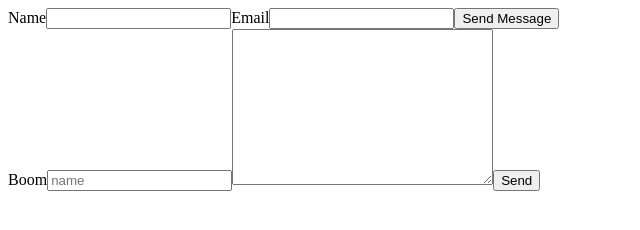
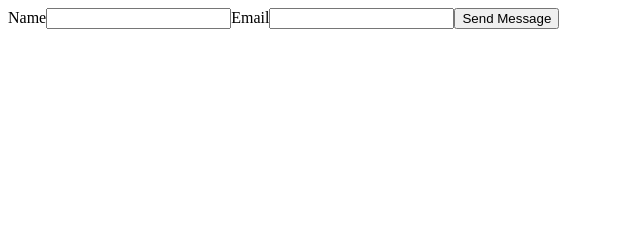
Before and after one commit to dr-data/gatsby-radness, a Gatsby site: page /contact/contact-form in a window 1280 px wide. Shown: the whole page, without its empty margins (0-640 px from the left). Built offline with nearby package versions, Linux system fonts and the light colour scheme; Gatsby itself is replaced by a stand-in of ours.

Commit message:
got the form working

```diff
--- a/src/pages/contact/contact-form.tsx
+++ b/src/pages/contact/contact-form.tsx
@@ -4,22 +4,15 @@ const ContactForm = () => (
   <>
     <form name="contact" method="POST" data-netlify="true">
       <label htmlFor="fname">Name</label>
-    <input type="text" id="fname" name="name" required />
+      <input type="text" id="fname" name="name" required/>
       <label htmlFor="email">Email</label>
-    <input type="email" id="email" name="email" required />
+      <input type="email" id="email" name="email" required/>
       <button type="submit">
         <span>Send Message</span>
       </button>
-    <input type="hidden" name="form-name" value="contact" />
-  </form>
-    <form name="contact-form" method="POST" data-netlify="true">
-      <label>Boom</label>
-      <input type="text" placeholder="name" name="name"/>
-      <textarea name='textarea' cols={30} rows={10}/>
-      <button type="submit">Send</button>
-      <input type="hidden" name="form-name" value="contact-form" />
+      <input type="hidden" name="form-name" value="contact"/>
     </form>
   </>
-);
+)
 
 export default ContactForm
```
Lines whose indentation alone changed are shown as unchanged.
